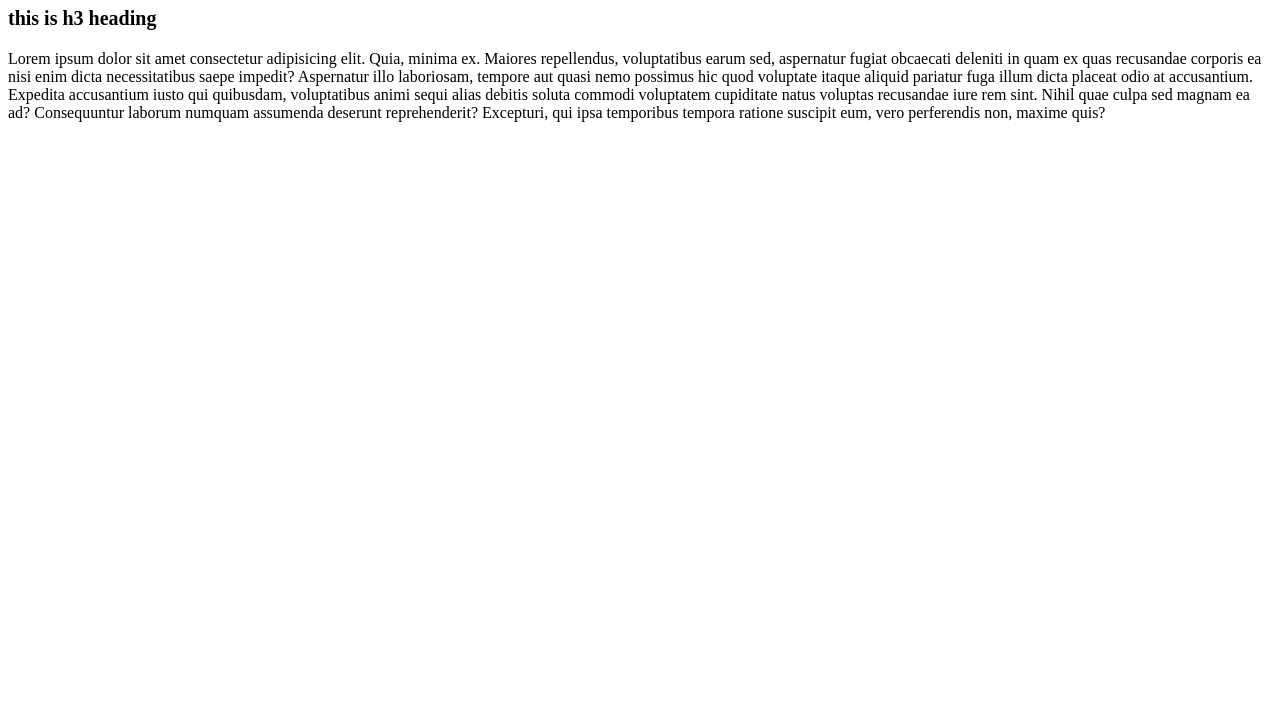
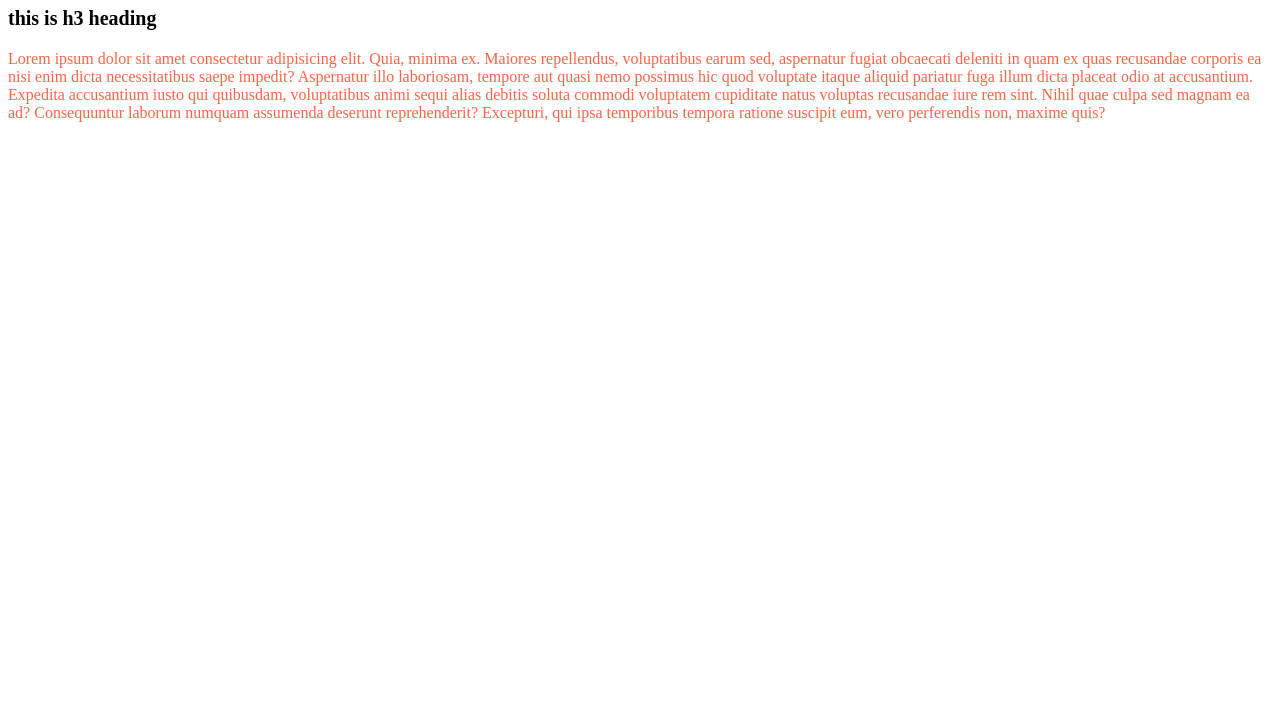
Before and after one commit to Salikur6/git-page, a plain HTML site: page index.html in a window 1280 px wide. Shown: the part 73-800 px from the top of the page. Drawn offline with Linux system fonts and the light colour scheme.

Commit message:
paragraph color change

```diff
--- a/style.css
+++ b/style.css
@@ -3,3 +3,7 @@ h3 {
     background-color: white;
     font-size: 20px;
 }
+
+p {
+    color: tomato;
+}
```
